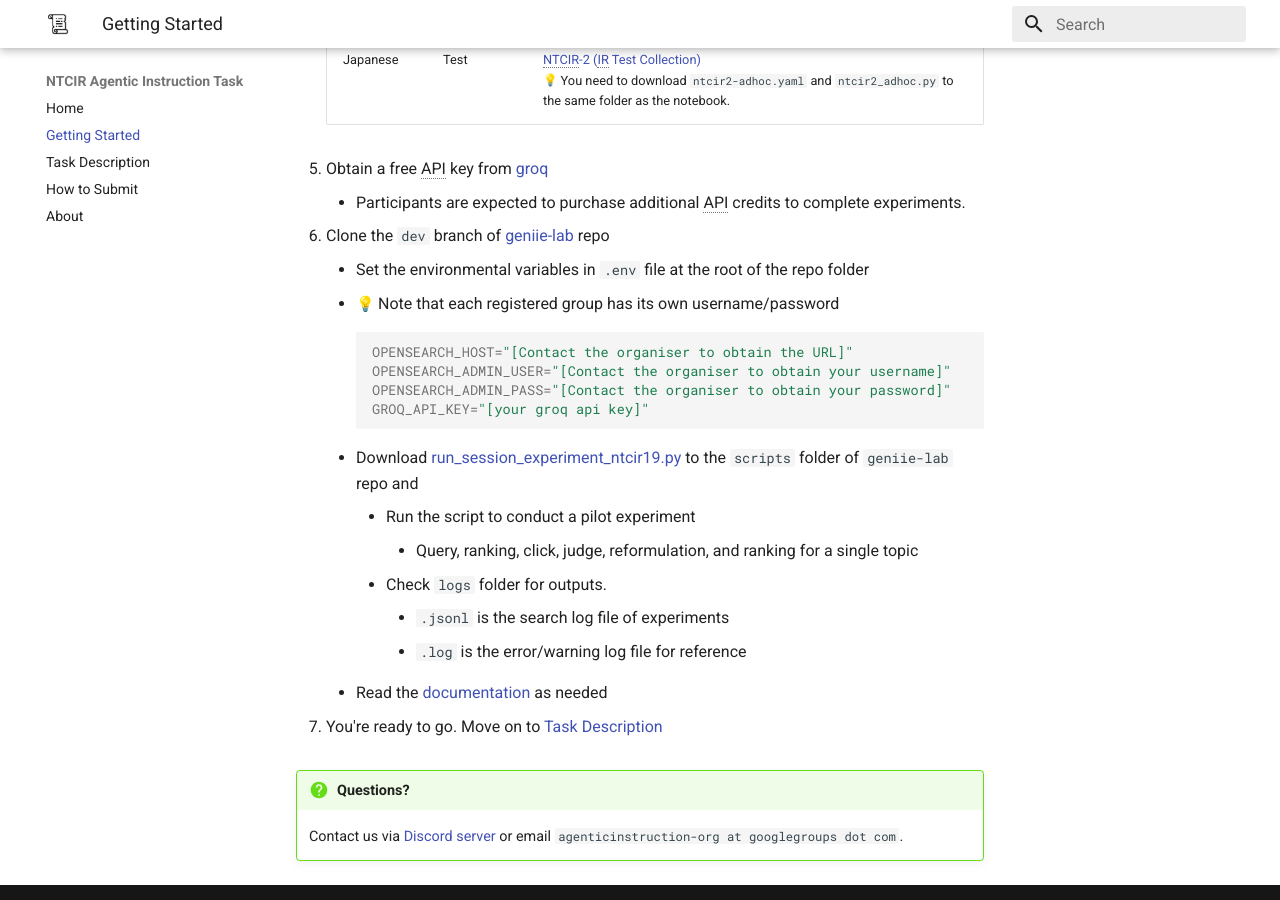
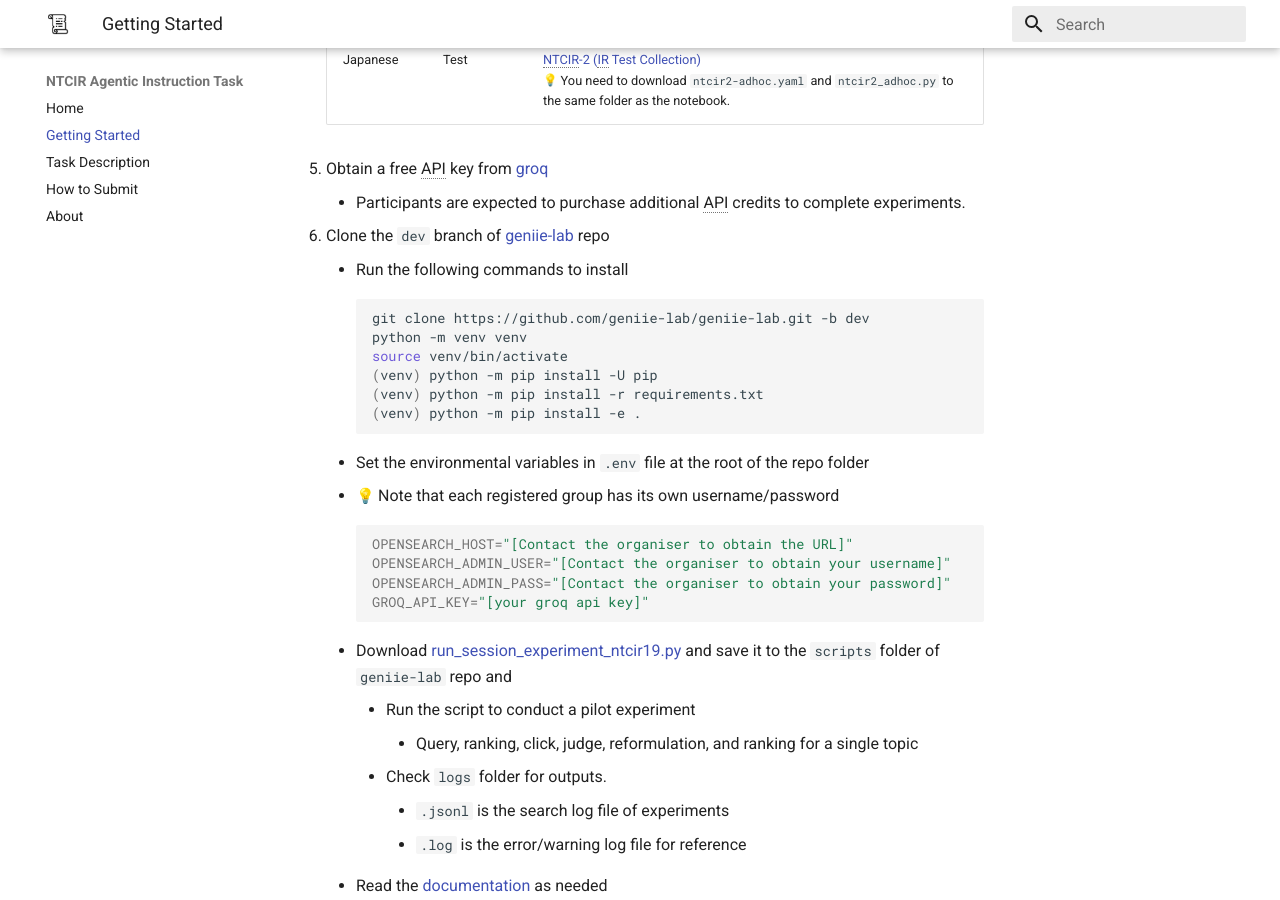
Before and after one commit to geniie-lab/ntcir, an MkDocs documentation site: the page built from docs/getting-started.md, in a window 1280 px wide and 900 px high, scrolled down 891 px. Built offline with MkDocs 1.6.1 and Material for MkDocs 9.7.7, drawn with Linux system fonts in a browser that asks for light colours; emoji names are drawn with the system emoji font.

Commit message:
Added installation instruction

````diff
--- a/docs/getting-started.md
+++ b/docs/getting-started.md
@@ -25,6 +25,15 @@
     - Participants are expected to purchase additional API credits to complete experiments.
 
 1. Clone the `dev` branch of [geniie-lab](https://github.com/geniie-lab/geniie-lab/tree/dev) repo
+    - Run the following commands to install
+        ```bash
+        git clone https://github.com/geniie-lab/geniie-lab.git -b dev
+        python -m venv venv
+        source venv/bin/activate
+        (venv) python -m pip install -U pip
+        (venv) python -m pip install -r requirements.txt
+        (venv) python -m pip install -e .
+        ```
     - Set the environmental variables in `.env` file at the root of the repo folder
     - :bulb: Note that each registered group has its own username/password
         ```bash
@@ -33,7 +42,7 @@
         OPENSEARCH_ADMIN_PASS="[Contact the organiser to obtain your password]"
         GROQ_API_KEY="[your groq api key]"
         ```
-    - Download [run_session_experiment_ntcir19.py](run_session_experiment_ntcir19.py) to the `scripts` folder of `geniie-lab` repo and
+    - Download [run_session_experiment_ntcir19.py](run_session_experiment_ntcir19.py) and save it to the `scripts` folder of `geniie-lab` repo and
         - Run the script to conduct a pilot experiment
             - Query, ranking, click, judge, reformulation, and ranking for a single topic
         - Check `logs` folder for outputs.
````
